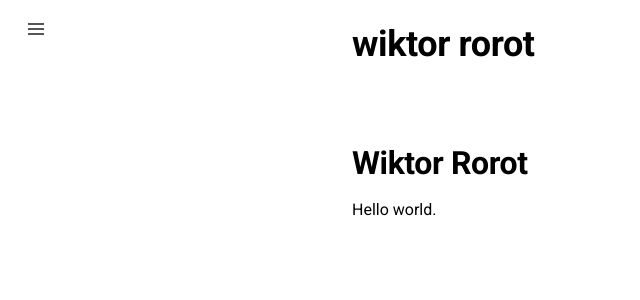
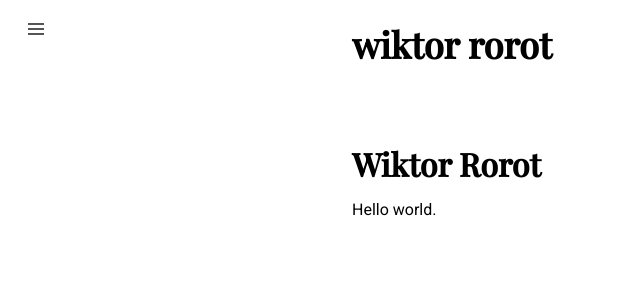
Before and after one commit to wikror/wikror.github.io, a Jekyll site: the page built from index.md, in a window 1280 px wide. Shown: the top 300 px of the page, without its empty margins (0-640 px from the left). Built offline with Jekyll 4.4.1, drawn with Linux system fonts in a browser that asks for light colours.

Commit message:
Changed header font

```diff
--- a/_includes/head.html
+++ b/_includes/head.html
@@ -21,6 +21,8 @@
   <link rel="stylesheet" href="{{ site.github.url }}/assets/css/custom.css">
   <link rel="stylesheet" href="https://maxcdn.bootstrapcdn.com/font-awesome/4.7.0/css/font-awesome.min.css">
   <link rel="stylesheet" href="https://fonts.googleapis.com/css?family=Roboto:400,700">
+  <link rel="stylesheet" href="https://fonts.googleapis.com/css2?family=Playfair+Display:wght@500&display=swap">
+
   <!--<link rel="stylesheet" href="https://fonts.googleapis.com/css?family=PT+Serif:400,400italic,700%7CPT+Sans:400">-->
 
   <!-- Icons -->
--- a/assets/css/lanyon.css
+++ b/assets/css/lanyon.css
@@ -45,10 +45,10 @@ html {
 }
 
 h1, h2, h3, h4, h5, h6 {
-  font-family: 'Roboto', sans-serif;
-  font-weight: bold;
+  font-family: 'Playfair Display', serif;
+  /* font-weight: bold; */
   color: black;
-  letter-spacing: -.025rem;
+  /* letter-spacing: -.025rem; */
 }
 
 /*
```
